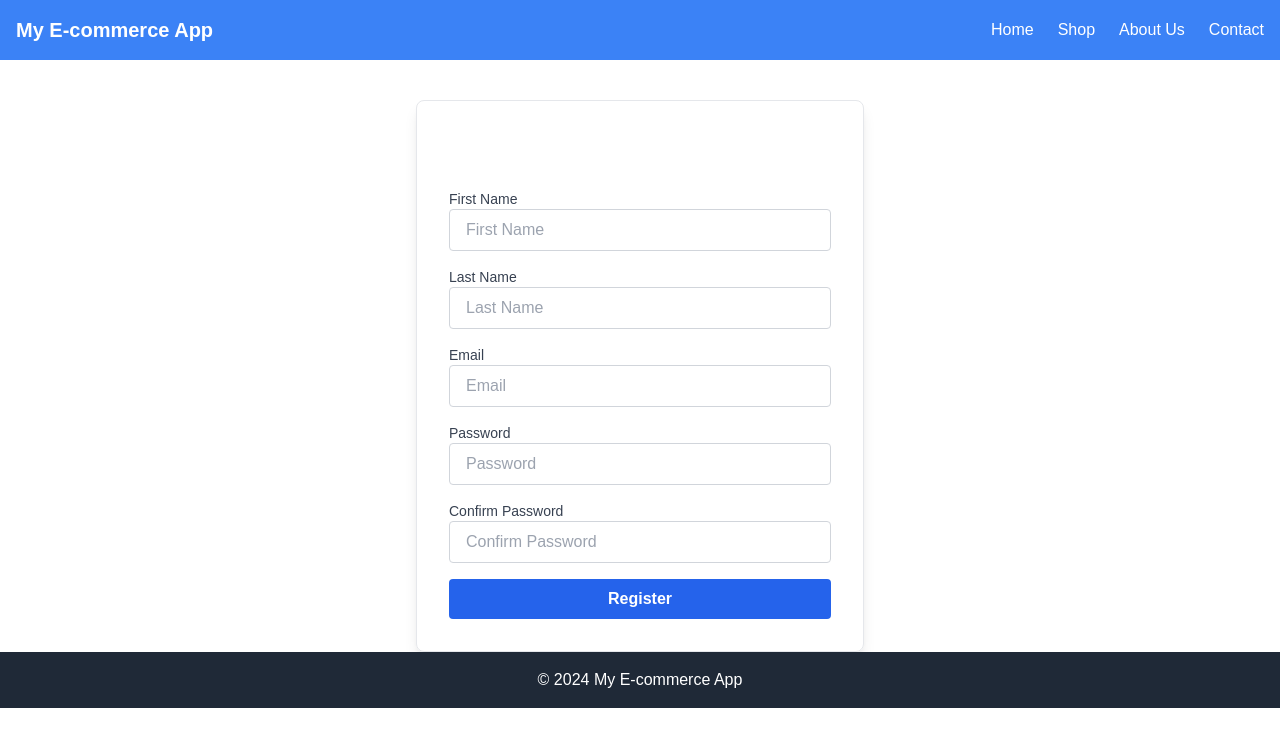
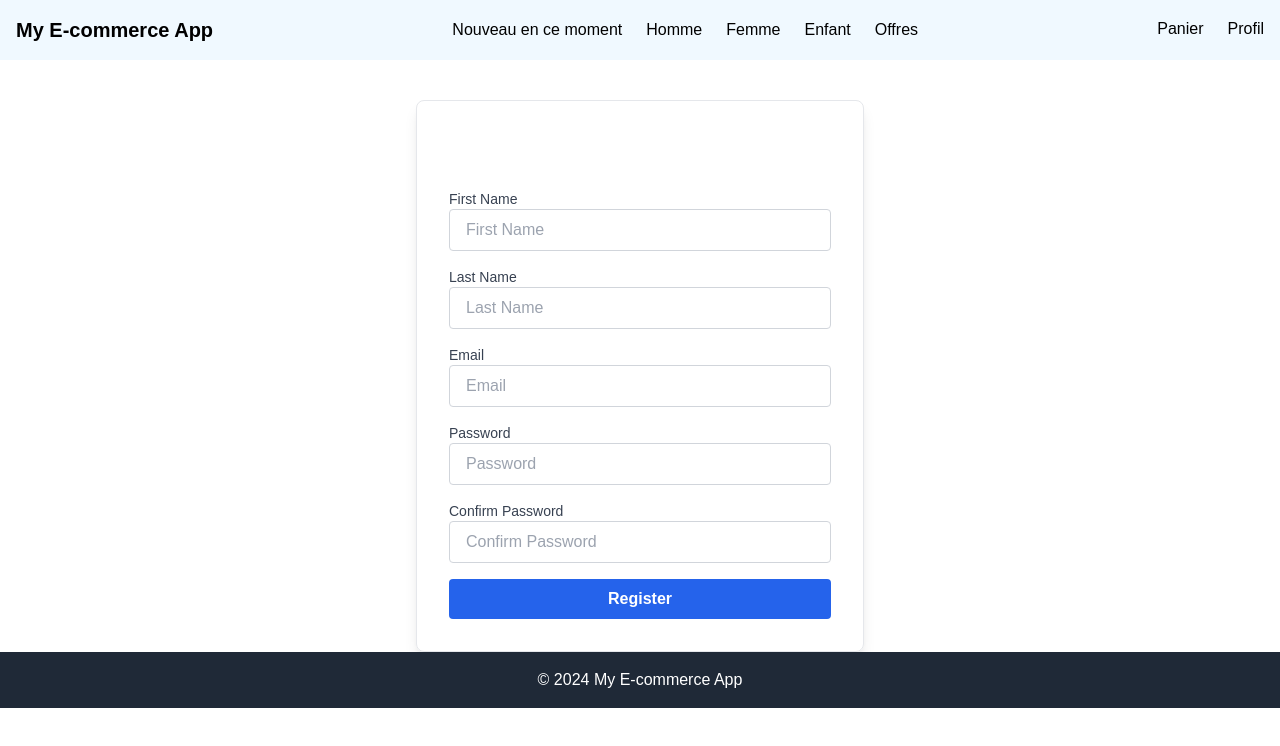
Before and after one commit to LouisGouaux/Sneakllum, a Next.js app in the folder sneakllum/: page /register in a window 1280 px wide. Shown: the top 746 px of the page. Built offline with nearby package versions, Linux system fonts and the light colour scheme.

Commit message:
feat: customize navbar

```diff
--- a/sneakllum/src/components/NavBar.tsx
+++ b/sneakllum/src/components/NavBar.tsx
@@ -7,42 +7,81 @@ export default function NavBar() {
   const [isMenuOpen, setIsMenuOpen] = useState(false);
 
   return (
-    <header className="bg-blue-500 text-white p-4">
+    <header className="bg-sky-50 text-black p-4">
       <nav className="container mx-auto flex justify-between items-center">
-        {/* Logo */}
-        <h1 className="text-xl font-bold">My E-commerce App</h1>
 
-        {/* Hamburger Icon for small screens */}
+        <Link href="/" className="flex items-center space-x-2">
+          <h1 className="text-xl font-bold">My E-commerce App</h1>
+        </Link>
+
         <button
-          className="lg:hidden"
+          className="lg:hidden block text-2xl"
           onClick={() => setIsMenuOpen(!isMenuOpen)}
         >
-          <span className="text-2xl">☰</span>
+          <span>☰</span>
         </button>
 
-        {/* Desktop Links */}
-        <ul className={`lg:flex space-x-6 ${isMenuOpen ? 'flex' : 'hidden'} lg:flex`}>
+        <ul
+          className={`lg:flex space-x-6 flex-1 justify-center ${
+            isMenuOpen ? 'flex' : 'hidden'
+          }`}
+        >
           <li>
-            <Link href="/" className="hover:text-yellow-300 transition-colors">
-              Home
+            <Link
+              href="/new"
+              className="font-medium border-b-2 border-transparent hover:border-black hover:font-semibold hover:pb-1 transition-all"
+            >
+              Nouveau en ce moment
             </Link>
           </li>
           <li>
-            <Link href="/shop" className="hover:text-yellow-300 transition-colors">
-              Shop
+            <Link
+              href="/man"
+              className="font-medium border-b-2 border-transparent hover:border-black hover:font-semibold hover:pb-1 transition-all"
+            >
+              Homme
             </Link>
           </li>
           <li>
-            <Link href="/about" className="hover:text-yellow-300 transition-colors">
-              About Us
+            <Link
+              href="/woman"
+              className="font-medium border-b-2 border-transparent hover:border-black hover:font-semibold hover:pb-1 transition-all"
+            >
+              Femme
             </Link>
           </li>
           <li>
-            <Link href="/contact" className="hover:text-yellow-300 transition-colors">
-              Contact
+            <Link
+              href="/child"
+              className="font-medium border-b-2 border-transparent hover:border-black hover:font-semibold hover:pb-1 transition-all"
+            >
+              Enfant
+            </Link>
+          </li>
+          <li>
+            <Link
+              href="/offers"
+              className="font-medium border-b-2 border-transparent hover:border-black hover:font-semibold hover:pb-1 transition-all"
+            >
+              Offres
             </Link>
           </li>
         </ul>
+
+        <div className="flex space-x-6">
+          <Link
+            href="/cart"
+            className="font-medium border-b-2 border-transparent hover:border-black hover:font-semibold hover:pb-1 transition-all"
+          >
+            Panier
+          </Link>
+          <Link
+            href="/profile"
+            className="font-medium border-b-2 border-transparent hover:border-black hover:font-semibold hover:pb-1 transition-all"
+          >
+            Profil
+          </Link>
+        </div>
       </nav>
     </header>
   );
--- a/sneakllum/tailwind.config.ts
+++ b/sneakllum/tailwind.config.ts
@@ -11,7 +11,6 @@ export default {
       colors: {
         background: "var(--background)",
         foreground: "var(--foreground)",
-        testred: "#478506"
       },
       fontsize: {
         test: ""
```
